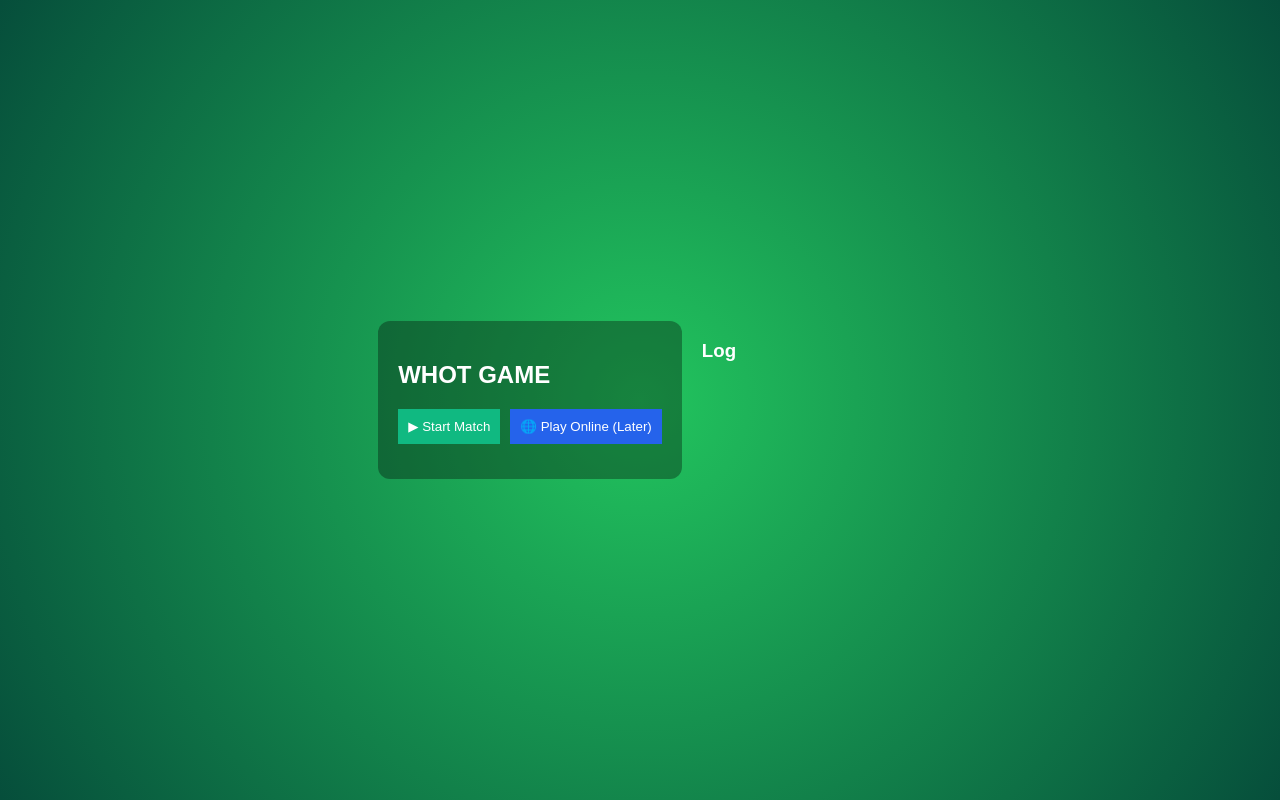
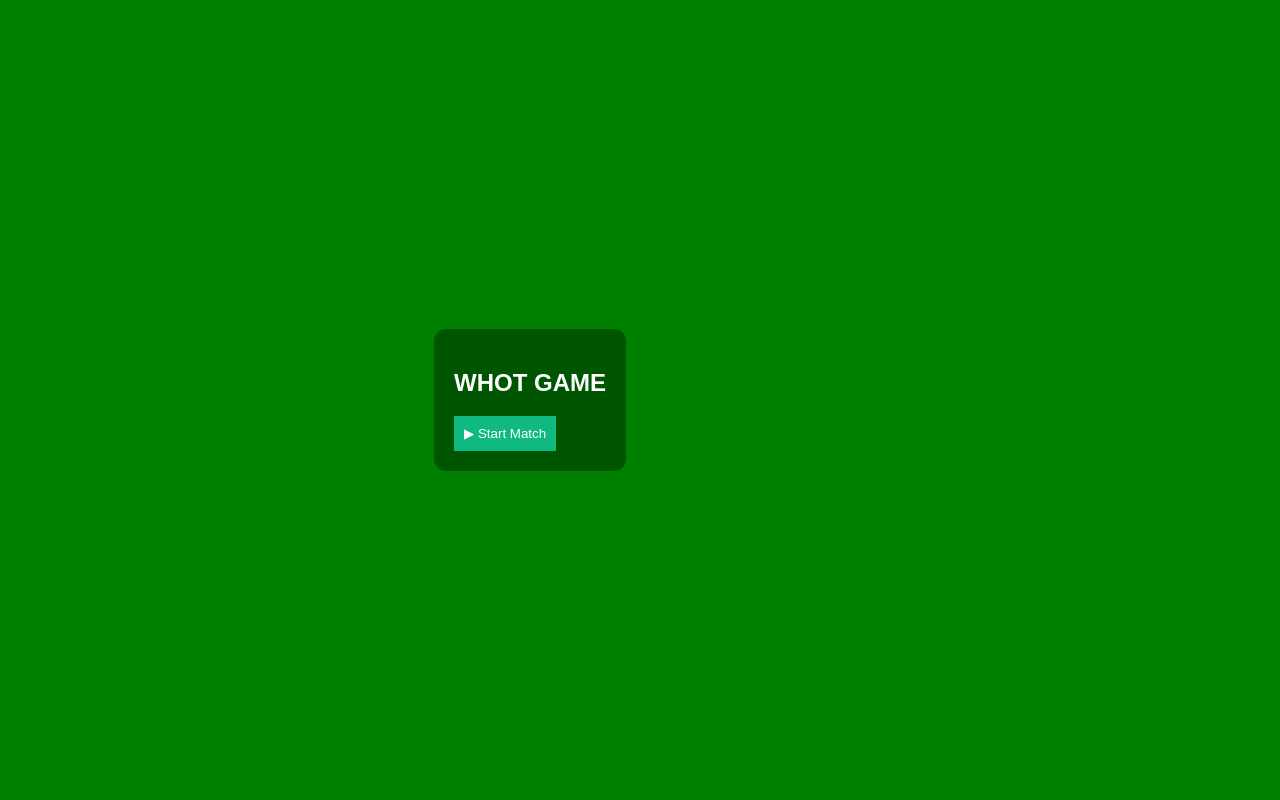
Before and after one commit to annamoyosore/win9ja, a React (Vite) app: page / in a window 1280 px wide. Built offline with nearby package versions, Linux system fonts and the light colour scheme.

Commit message:
Update WhotGame.jsx

```diff
--- a/src/WhotGame.jsx
+++ b/src/WhotGame.jsx
@@ -25,30 +25,39 @@ function shuffle(array) {
 }
 
 // =========================
-// VALID MOVE RULES
+// 🧠 UPDATED MATCH RULE (YOUR REQUEST)
 // =========================
 function isValidMove(card, top, requestedShape) {
   if (!top) return true;
 
+  // WHOT (14) always valid
+  if (card.number === 14) return true;
+
+  // shape request mode (after 14)
   if (requestedShape) {
-    return card.shape === requestedShape || card.number === 14;
-  }
-
-  return (
-    card.shape === top.shape ||
-    card.number === top.number ||
-    card.number === 14
-  );
+    return card.shape === requestedShape;
   }
 
   // =========================
-// CANVAS CARD (CACHED)
+  // 🔥 FLEX MATCH SYSTEM (UPDATED)
   // =========================
-const cardCache = new Map();
+  const sameShape = card.shape === top.shape;
+  const sameNumber = card.number === top.number;
+
+  // allows same number across ANY shape (your request)
+  const flexibleNumberMatch = card.number === top.number;
+
+  return sameShape || sameNumber || flexibleNumberMatch;
+}
+
+// =========================
+// CANVAS CARD CACHE
+// =========================
+const cache = new Map();
 
 function drawCard(card) {
   const key = `${card.shape}_${card.number}`;
-  if (cardCache.has(key)) return cardCache.get(key);
+  if (cache.has(key)) return cache.get(key);
 
   const c = document.createElement("canvas");
   c.width = 90;
@@ -75,37 +84,36 @@ function drawCard(card) {
 
   ctx.fillStyle = "#e11d48";
 
-  switch (card.shape) {
-    case "circle":
+  if (card.shape === "circle") {
     ctx.beginPath();
     ctx.arc(cx, cy, 16, 0, Math.PI * 2);
     ctx.fill();
-      break;
+  }
 
-    case "square":
+  if (card.shape === "square") {
     ctx.fillRect(cx - 14, cy - 14, 28, 28);
-      break;
+  }
 
-    case "triangle":
+  if (card.shape === "triangle") {
     ctx.beginPath();
     ctx.moveTo(cx, cy - 16);
     ctx.lineTo(cx - 16, cy + 16);
     ctx.lineTo(cx + 16, cy + 16);
     ctx.closePath();
     ctx.fill();
-      break;
+  }
 
-    case "star":
+  if (card.shape === "star") {
     ctx.font = "18px Arial";
     ctx.fillText("★", cx - 8, cy + 6);
-      break;
+  }
 
-    case "cross":
+  if (card.shape === "cross") {
     ctx.fillRect(cx - 3, cy - 16, 6, 32);
     ctx.fillRect(cx - 16, cy - 3, 32, 6);
-      break;
   }
 
+  // WHOT special
   if (card.number === 14) {
     ctx.strokeStyle = "#facc15";
     ctx.lineWidth = 4;
@@ -115,12 +123,12 @@ function drawCard(card) {
   }
 
   const img = c.toDataURL();
-  cardCache.set(key, img);
+  cache.set(key, img);
   return img;
 }
 
 // =========================
-// MAIN GAME
+// GAME
 // =========================
 export default function WhotGame() {
   const [game, setGame] = useState(null);
@@ -138,7 +146,7 @@ export default function WhotGame() {
   }
 
   // =========================
-  // START GAME
+  // START MATCH
   // =========================
   function startMatch() {
     const deck = createDeck();
@@ -153,8 +161,7 @@ export default function WhotGame() {
       turn: "player",
       requestedShape: null,
       pendingPick: 0,
-      pickType: null,
-      status: "playing"
+      pickType: null
     };
 
     setGame(newGame);
@@ -163,22 +170,19 @@ export default function WhotGame() {
   }
 
   // =========================
-  // SPECIAL EFFECTS (FIX)
+  // SPECIAL EFFECTS
   // =========================
-  function applySpecialEffects(card, g) {
-    // PICK 2
+  function applyEffects(card, g) {
     if (card.number === 2) {
       g.pendingPick = (g.pendingPick || 0) + 2;
       g.pickType = 2;
     }
 
-    // PICK 5
     if (card.number === 5) {
       g.pendingPick = (g.pendingPick || 0) + 3;
       g.pickType = 5;
     }
 
-    // WHOT
     if (card.number === 14) {
       g.requestedShape =
         SHAPES[Math.floor(Math.random() * SHAPES.length)];
@@ -206,13 +210,7 @@ export default function WhotGame() {
     player.hand.splice(i, 1);
     copy.discard.push(card);
 
-    applySpecialEffects(card, copy);
-
-    if (player.hand.length === 0) {
-      copy.status = "player_won";
-      setGame(copy);
-      return;
-    }
+    applyEffects(card, copy);
 
     copy.turn = "bot";
     setGame(copy);
@@ -221,15 +219,15 @@ export default function WhotGame() {
   }
 
   // =========================
-  // MARKET (FIX RESTORED)
+  // MARKET (RESTORED)
   // =========================
   function drawMarket() {
     const g = gameRef.current;
     if (!g || g.deck.length === 0) return;
 
     const copy = JSON.parse(JSON.stringify(g));
+    copy.players[0].hand.push(copy.deck.pop());
 
-    copy.players[0].hand.push(copy.deck.pop());
     addLog("Player drew from market");
 
     copy.turn = "bot";
@@ -239,7 +237,7 @@ export default function WhotGame() {
   }
 
   // =========================
-  // BOT MOVE
+  // BOT
   // =========================
   function botPlay() {
     const g = gameRef.current;
@@ -255,7 +253,6 @@ export default function WhotGame() {
 
     if (move === -1) {
       bot.hand.push(copy.deck.pop());
-      addLog("Bot drew card");
       copy.turn = "player";
       return setGame(copy);
     }
@@ -263,13 +260,7 @@ export default function WhotGame() {
     const card = bot.hand.splice(move, 1)[0];
     copy.discard.push(card);
 
-    applySpecialEffects(card, copy);
-
-    if (bot.hand.length === 0) {
-      copy.status = "bot_won";
-      setGame(copy);
-      return;
-    }
+    applyEffects(card, copy);
 
     copy.turn = "player";
     setGame(copy);
@@ -284,14 +275,9 @@ export default function WhotGame() {
           <h2>WHOT GAME</h2>
 
           {!started && (
-            <div style={{ marginBottom: 15 }}>
             <button style={styles.btn} onClick={startMatch}>
               ▶ Start Match
             </button>
-              <button style={styles.btn2}>
-                🌐 Play Online (Later)
-              </button>
-            </div>
           )}
 
           {started && game && (
@@ -301,7 +287,7 @@ export default function WhotGame() {
               </button>
 
               <div style={styles.table}>
-                🃏 Table:
+                Table:
                 {top && <img src={drawCard(top)} style={styles.card} />}
               </div>
 
@@ -320,7 +306,6 @@ export default function WhotGame() {
         </div>
 
         <div style={styles.log}>
-          <h3>Log</h3>
           {log.map((l, i) => (
             <p key={i}>• {l}</p>
           ))}
@@ -336,7 +321,7 @@ export default function WhotGame() {
 const styles = {
   bg: {
     minHeight: "100vh",
-    background: "radial-gradient(circle, #22c55e, #064e3b)",
+    background: "green",
     display: "flex",
     justifyContent: "center",
     alignItems: "center",
@@ -344,21 +329,9 @@ const styles = {
   },
   container: { display: "flex", gap: 20 },
   box: { padding: 20, background: "#00000055", borderRadius: 12 },
+  hand: { display: "flex", gap: 10, flexWrap: "wrap" },
+  card: { width: 70, height: 100, cursor: "pointer" },
+  table: { marginBottom: 10 },
   log: { width: 200 },
-  hand: { display: "flex", flexWrap: "wrap", gap: 10 },
-  card: { width: 70, height: 100, cursor: "pointer" },
-  table: { marginTop: 10, marginBottom: 10 },
-  btn: {
-    padding: 10,
-    background: "#10b981",
-    border: 0,
-    color: "white",
-    marginRight: 10
-  },
-  btn2: {
-    padding: 10,
-    background: "#2563eb",
-    border: 0,
-    color: "white"
-  }
+  btn: { padding: 10, background: "#10b981", color: "#fff", border: 0 }
 };
```
Lines whose indentation alone changed are shown as unchanged.
